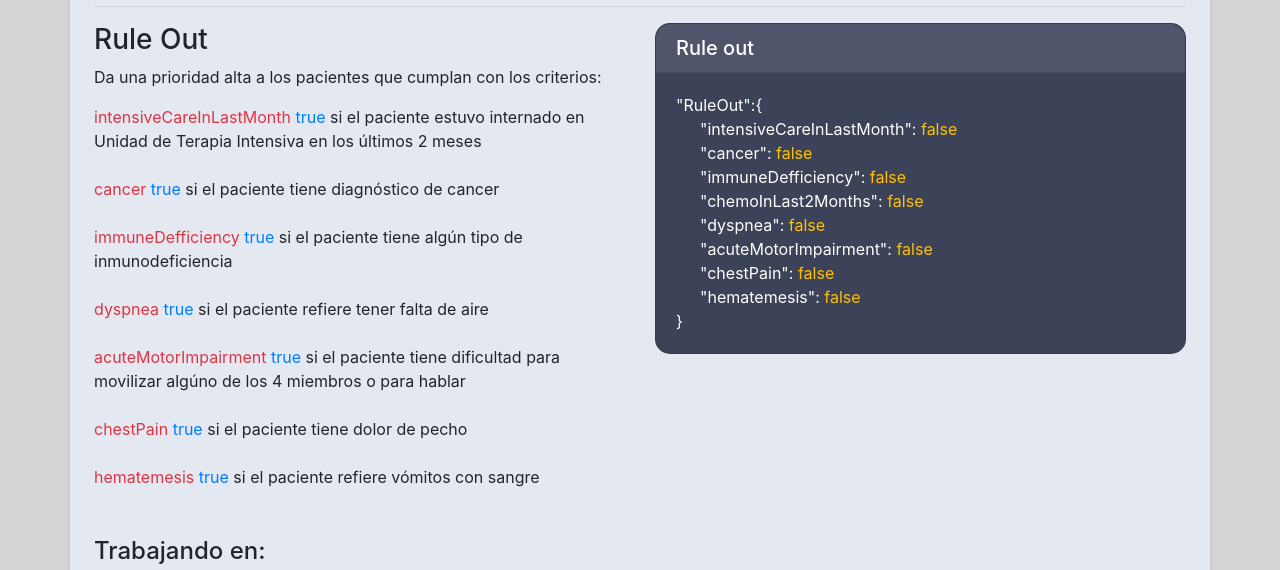
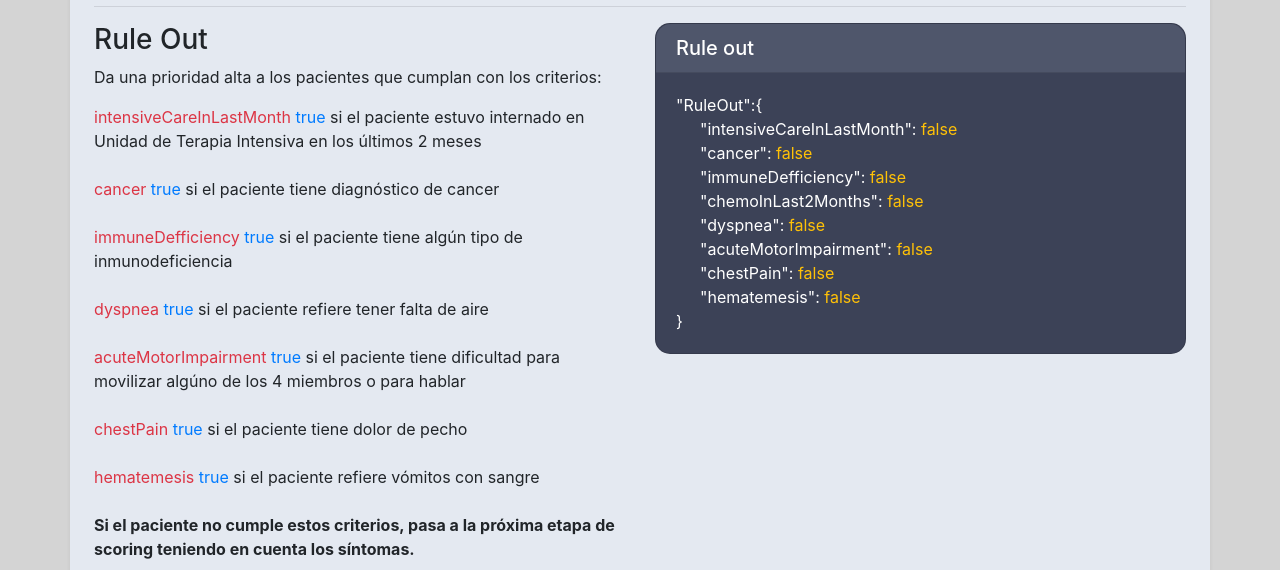
Before and after one commit to emdmed/triageapi, a website: page client/index.html in a window 1280 px wide. Shown: the part 1074-1644 px from the top of the page. Drawn offline with nearby package versions, Linux system fonts and the light colour scheme.

Commit message:
index.html

```diff
--- a/client/index.html
+++ b/client/index.html
@@ -111,6 +111,8 @@
                 <p class="mb-0"><span class="text-danger">chestPain</span> <span class="text-primary">true</span>  si el paciente tiene dolor de pecho</p>
                 <br>
                 <p class="mb-0"><span class="text-danger">hematemesis</span> <span class="text-primary">true</span>  si el paciente refiere vómitos con sangre</p>
+                <br>
+                <p class="font-weight-bold">Si el paciente no cumple estos criterios, pasa a la próxima etapa de scoring teniendo en cuenta los síntomas.</>
             </div>
 
             <div class="col">
```
